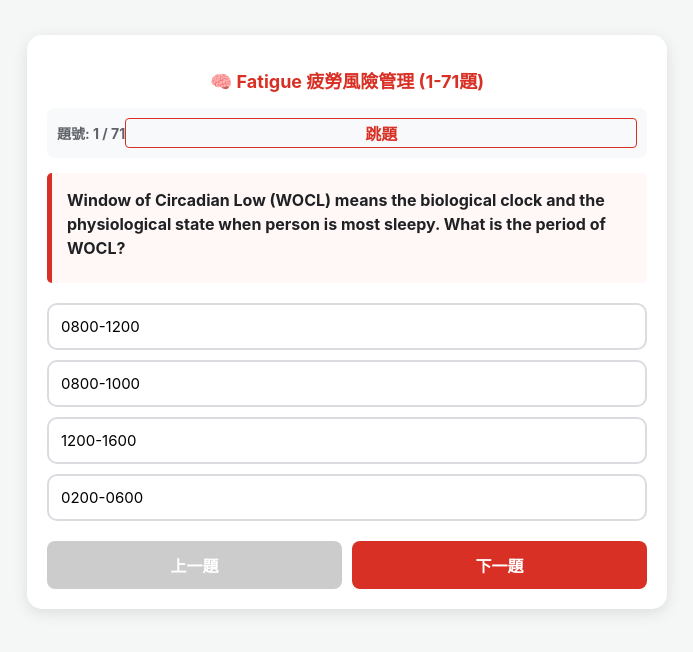
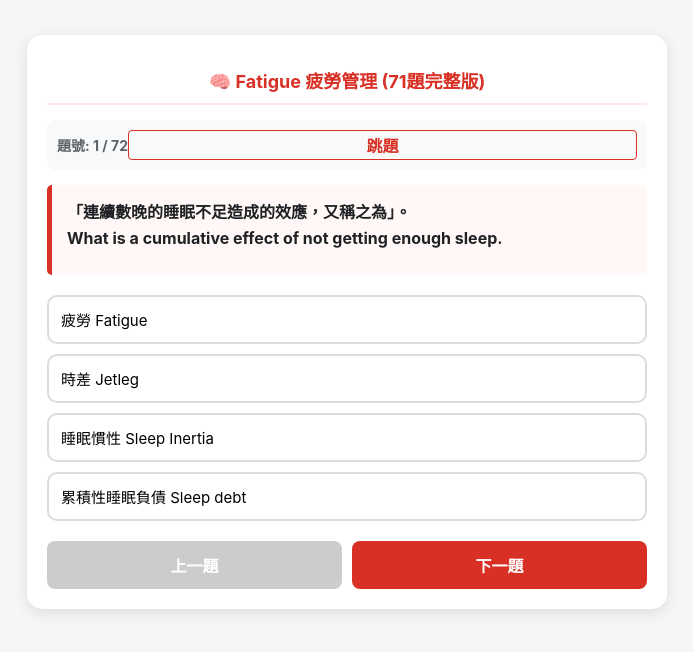
Before and after one commit to ha478035/Fatigue, a plain HTML site: page index.html in a window 1280 px wide. Shown: the whole page, without its empty margins (293-986 px from the left). Drawn offline with Linux system fonts and the light colour scheme.

Commit message:
Update index.html

```diff
--- a/index.html
+++ b/index.html
@@ -3,13 +3,13 @@
 <head>
     <meta charset="UTF-8">
     <meta name="viewport" content="width=device-width, initial-scale=1.0">
-    <title>Fatigue 71題 原始檔案對照版</title>
+    <title>Fatigue 71題 完整題庫</title>
     <style>
         body { font-family: -apple-system, sans-serif; background: #f4f7f6; padding: 15px; margin: 0; display: flex; justify-content: center; }
         .container { width: 100%; max-width: 600px; background: white; padding: 20px; border-radius: 15px; box-shadow: 0 4px 15px rgba(0,0,0,0.1); margin-top: 20px; }
-        h1 { color: #d93025; text-align: center; font-size: 18px; margin-bottom: 15px; }
+        h1 { color: #d93025; text-align: center; font-size: 18px; margin-bottom: 15px; border-bottom: 2px solid #fce8e6; padding-bottom: 10px; }
         .progress { color: #5f6368; font-size: 14px; font-weight: bold; background: #f8f9fa; padding: 10px; border-radius: 8px; margin-bottom: 15px; display: flex; justify-content: space-between; align-items: center; }
-        .question { font-size: 16px; font-weight: bold; line-height: 1.5; margin-bottom: 20px; color: #202124; min-height: 80px; white-space: pre-wrap; background: #fff8f7; padding: 15px; border-left: 5px solid #d93025; border-radius: 5px; }
+        .question { font-size: 16px; font-weight: bold; line-height: 1.6; margin-bottom: 20px; color: #202124; min-height: 60px; white-space: pre-wrap; background: #fff8f7; padding: 15px; border-left: 5px solid #d93025; border-radius: 5px; }
         .option { background: #ffffff; border: 2px solid #dadce0; padding: 12px; margin-bottom: 10px; border-radius: 10px; cursor: pointer; transition: 0.2s; font-size: 15px; }
         .correct { background: #e6f4ea !important; border-color: #34a853 !important; color: #137333 !important; font-weight: bold; }
         .wrong { background: #fce8e6 !important; border-color: #ea4335 !important; color: #c5221f !important; }
@@ -20,7 +20,7 @@
 </head>
 <body>
 <div class="container">
-    <h1 id="title">🧠 Fatigue 疲勞風險管理 (1-71題)</h1>
+    <h1>🧠 Fatigue 疲勞管理 (71題完整版)</h1>
     <div class="progress">
         <span id="q-idx">載入中...</span>
         <button onclick="jumpQ()" style="background:none; border:1px solid #d93025; color:#d93025; border-radius:4px; padding:2px 8px; cursor:pointer;">跳題</button>
@@ -37,8 +37,29 @@
 
 <script>
     const quizData = [
+        {q: "「連續數晚的睡眠不足造成的效應，又稱之為」。\nWhat is a cumulative effect of not getting enough sleep.", opts: ["疲勞 Fatigue", "時差 Jetleg", "睡眠慣性 Sleep Inertia", "累積性睡眠負債 Sleep debt"], ans: "累積性睡眠負債 Sleep debt"},
         {q: "Window of Circadian Low (WOCL) means the biological clock and the physiological state when person is most sleepy. What is the period of WOCL?", opts: ["0800-1200", "0800-1000", "1200-1600", "0200-0600"], ans: "0200-0600"},
-        {q: "REM transaction with processing this happens during sleep.\n( 這一題只有一小部分的題目，只要看到REM就選這格答案\n最大的特徵是答案前面有一個 “-“。 )", opts: ["-Learning and Memory", "-Body recovery", "-Deep sleep", "-NREM"], ans: "-Learning and Memory"},
+        {q: "SNY勤務不列計航點期間、陽航執勤期間、執勤期間。", opts: ["是", "否"], ans: "否"},
+        {q: "無論報到地點於外站、通勤時間皆須列入休息期間。", opts: ["是", "否"], ans: "否"},
+        {q: "非快速動眼期(non-REM) 與快速動眼期(REM)於睡眠週期中每次循環的週期約為 ____ 分鐘。", opts: ["30", "90", "60", "45"], ans: "90"},
+        {q: "飛航時間係指飛機自離開開始起跑至登機停止移動之時間。", opts: ["是", "否"], ans: "否"},
+        {q: "適量飲酒有助於提升睡眠品質。\nModerate drinking can help improve sleep quality.", opts: ["是", "否"], ans: "否"},
+        {q: "適時排班應考慮到休息時間。", opts: ["是", "否"], ans: "否"},
+        {q: "連續執勤航點日數之計算以飛機航點期間及之日數為基準。", opts: ["是", "否"], ans: "否"},
+        {q: "根據睡眠科學家對於睡眠週期和階段的界定：藉由實驗室多功能睡眠測量包括腦波(EEG)、眼球活動(EOG)和隨意肌活動(ENG)等，這些測量指出不同階段的睡眠又被稱為 _____ 。", opts: ["非快速動眼期(Non-REM)和快速動眼期(REM)", "非快速動眼期(Non-REM)和做夢睡眠", "快速動眼期(REM)和作夢睡眠", "非快速動眼期(Non-REM)、快速動眼期(REM)、修復期和做夢睡眠"], ans: "非快速動眼期(Non-REM)和快速動眼期(REM)"},
+        {q: "快速動眼期階段 (REM Sleep) 是一段大腦重塑白天發生事件且呈現熱度狀態的時間。\nIn REM sleep phase, human's brain is active with processing things happened during the day and it is the deep sleep stage.\n( 這一題只有一小部分的題目，只要看到REM就選這格答案，最大的特徵是答案前面有一個 “-“。 )", opts: ["-Learning and Memory", "-Body recovery", "-Deep sleep", "-NREM"], ans: "-Learning and Memory"},
+        {q: "下列何者為「疲勞Fatigue」的正確描述？\nWhich of the following statement regarding to Fatigue is correct?", opts: ["It is a physiological state in which the ability to perform mental or physical activities is reduced due to insufficient sleep...", "It can be easily resolved by drinking a cups of coffee.", "It is a mental illness that requires long-term treatment and good care.", "It is temporary, which can usually be adjusted by staying up late for several nights."], ans: "It is a physiological state in which the ability to perform mental or physical activities is reduced due to insufficient sleep..."},
+        {q: "下列何者為「一小段持續時間不到30秒的睡眠，其大腦結構連同無法控制地進入睡眠狀態」之定義？\nWhat is it called of episodes of sleep lasting less than 30 seconds. Often, it occurs so quickly that people who might not even realize they have fallen asleep.", opts: ["快速動眼期睡眠 (REM Sleep)", "非快速動眼期睡眠 (Non-REM Sleep)", "微睡眠 (Micro-Sleep)", "深睡眠 (Deep Sleep)"], ans: "微睡眠 (Micro-Sleep)"},
+        {q: "下列何者為「有關環境如何影響睡眠品質」之正確描述？", opts: ["在明亮的房裡容易入睡。窗簾、眼罩等有在服用助眠藥物的情況下才有用。", "若能將體溫升高，將有助於入睡。", "突發性的噪音，室內房裡的閃光燈等都會影響睡眠品質。但白噪音(white noise)卻可幫助睡眠。", "對大多數人而言，室內溫度越高越容易幫助入睡。"], ans: "突發性的噪音，室內房裡的閃光燈等都會影響睡眠品質。但白噪音(white noise)卻可幫助睡眠。"},
+        {q: "下列何者為「時差Jet Lag」的正確描述？\nWhich of the following statement regarding to Jet Lag is correct?", opts: ["時差的調整與跨越的時區有關。所需的時間隨之延長。", "往西飛行相對於往東飛行的航班，對人體來說較不易適應或調整時差。", "在睡眠負債(Sleep Debt)的情況下執勤時跨越的時區越多，對時差影響越重。", "藉由接觸日光、運動和飲食可有效調整時差與生理時鐘的轉換。"], ans: "藉由接觸日光、運動和飲食可有效調整時差與生理時鐘的轉換。"},
+        {q: "下列何者為有關「睡眠Sleep」的正確描述？", opts: ["任何閒暇休息的時間便可稱之。", "無論年齡與性別，每個人需要的睡眠時間都相同。", "大腦呈現「離線」狀態，並藉由白天接收到的訊息與資料進行整合、排列與儲存的動作。", "睡覺時把燈打開、播放音樂可有效提升睡眠品質。"], ans: "大腦呈現「離線」狀態，並藉由白天接收到的訊息與資料進行整合、排列與儲存的動作。"},
+        {q: "下列何者為有關「睡眠週期中非快速動眼期(non-REM)與快速動眼期(REM)的循環」之正確描述？\nWhich of the following statement is correct regarding to Non-REM & REM cycle?", opts: ["於睡眠的尾聲，快速動眼期(REM)的時間將會縮短。", "慢波睡眠的時間隨著睡眠尾聲變短。Slow-wave sleep becomes shorter toward the end of sleep.", "每個人的快速動眼期(REM)循環都一樣長。Everyone's REM period is the same.", "隨著睡眠的進程，慢波睡眠的時間將會延長。The longer you sleep, the longer of slow-wave sleep is."], ans: "慢波睡眠的時間隨著睡眠尾聲變短。Slow-wave sleep becomes shorter toward the end of sleep."},
+        {q: "小憩(短暫休息/打盹)對於提升警覺度和工作表現表現沒有效益，反而會越睡越累。\nNaps are not helpful in improving alertness or work performance. They usually will make you more tired as you sleep.", opts: ["是", "否"], ans: "否"},
+        {q: "休息時間係指兩執勤期間，直至下一次勤務起始之間隔。", opts: ["是", "否"], ans: "是"},
+        {q: "執勤期間係指飛航員執行各項勤務之期間，包含飛航任務、飛航整理工作、訓練、調派及待命時間等。\nDuty period (DP) means the period of elapsed time between reporting for an assignment involving flight time and released from that assignment by the operator.", opts: ["是", "否"], ans: "是"},
+        {q: "睡眠失調者在睡眠時間和品質上有顯著不足之處，但可藉由充足時間嘗試入睡後改善。\nPeople with sleep disorders have significant deficiencies in sleep duration and quality, which can be improved by spending sufficient time trying to fall asleep.", opts: ["是", "否"], ans: "否"},
+        {q: "眼球若要能有效達到休息和充電的效果，必須 _____ 。\nWhich of the following is considered a good quality of sleep?", opts: ["非快速動眼期(non-REM)越多越好。Experiencing longer phase of non-REM.", "快速動眼期(REM)越多越好。Experiencing longer phase of REM.", "快速動眼期(REM)和非快速動眼期(non-REM)週期都一樣長。", "避免打斷快速動眼期(REM)和非快速動眼期(non-REM)兩者間的週期循環。It should be avoid interrupting the cycle."], ans: "避免打斷快速動眼期(REM)和非快速動眼期(non-REM)兩者間的週期循環。It should be avoid interrupting the cycle."},
+        {q: "REM transaction with processing this happens during sleep.", opts: ["Learning and Memory", "Body recovery", "Deep sleep", "NREM"], ans: "Learning and Memory"},
         {q: "Regarding NREM & REM sleep, which statement is true?", opts: ["NREM is for body recovery", "REM is for mental health", "Both are essential", "All of above"], ans: "All of above"},
         {q: "Generally, the REM sleep accounts for about what percentage of the total sleep time in an average adult?", opts: ["15%", "20%", "25%", "30%"], ans: "25%"},
         {q: "According to AOR, the maximum flying hours in 30 consecutive days shall not exceed:", opts: ["100 hours", "90 hours", "120 hours", "80 hours"], ans: "100 hours"},
@@ -87,27 +108,7 @@
         {q: "Light exposure helps reset the circadian rhythm.", opts: ["TRUE", "FALSE"], ans: "TRUE"},
         {q: "Melatonin signals the body to prepare for sleep.", opts: ["TRUE", "FALSE"], ans: "TRUE"},
         {q: "Sleep inertia is the grogginess felt immediately after waking up.", opts: ["TRUE", "FALSE"], ans: "TRUE"},
-        {q: "Total Flying hours in a year (365 days) shall not exceed 1000 hours.", opts: ["TRUE", "FALSE"], ans: "TRUE"},
-        {q: "Duty period includes reporting, flight time, and post-flight duties.", opts: ["TRUE", "FALSE"], ans: "TRUE"},
-        {q: "FDP extension can be authorized by the Captain in unforeseen circumstances.", opts: ["TRUE", "FALSE"], ans: "TRUE"},
-        {q: "Circadian rhythm disruption is a primary cause of fatigue.", opts: ["TRUE", "FALSE"], ans: "TRUE"},
-        {q: "The body recovers faster from physical fatigue than from sleep deprivation.", opts: ["TRUE", "FALSE"], ans: "TRUE"},
-        {q: "Hydration is important for maintaining alertness during duty.", opts: ["TRUE", "FALSE"], ans: "TRUE"},
-        {q: "Reporting fatigue is a responsibility of every crew member for safety.", opts: ["TRUE", "FALSE"], ans: "TRUE"},
-        {q: "The Suprachiasmatic Nucleus (SCN) is the body's internal clock.", opts: ["TRUE", "FALSE"], ans: "TRUE"},
-        {q: "Blue light from screens can delay sleep onset.", opts: ["TRUE", "FALSE"], ans: "TRUE"},
-        {q: "Stage 3 and 4 of NREM sleep are also called slow-wave sleep.", opts: ["TRUE", "FALSE"], ans: "TRUE"},
-        {q: "Controlled naps should be kept short to avoid entering deep sleep.", opts: ["TRUE", "FALSE"], ans: "TRUE"},
-        {q: "Fatigue risk management (FRMS) is a data-driven approach.", opts: ["TRUE", "FALSE"], ans: "TRUE"},
-        {q: "WOCL is the time when the body is most prepared for rest.", opts: ["TRUE", "FALSE"], ans: "TRUE"},
-        {q: "A crew member staying at an outstation for > 48 hours is acclimatized.", opts: ["TRUE", "FALSE"], ans: "TRUE"},
-        {q: "Alcohol suppresses the REM sleep stage.", opts: ["TRUE", "FALSE"], ans: "TRUE"},
-        {q: "NREM Stage 1 is the lightest stage of sleep.", opts: ["TRUE", "FALSE"], ans: "TRUE"},
-        {q: "Jet lag occurs due to conflict between external time and biological clock.", opts: ["TRUE", "FALSE"], ans: "TRUE"},
-        {q: "Reporting 11:20 for a delayed flight means FDP starts at 11:20.", opts: ["TRUE", "FALSE"], ans: "TRUE"},
-        {q: "The maximum flying hours in 28 days is a common regulation limit.", opts: ["TRUE", "FALSE"], ans: "TRUE"},
-        {q: "A legal rest period must be at least 10 hours at outstations.", opts: ["TRUE", "FALSE"], ans: "TRUE"},
-        {q: "Sleep cycles typically last about 90 minutes each.", opts: ["TRUE", "FALSE"], ans: "TRUE"}
+        {q: "Total Flying hours in a year (365 days) shall not exceed 1000 hours.", opts: ["TRUE", "FALSE"], ans: "TRUE"}
     ];
 
     let current = 0;
```
